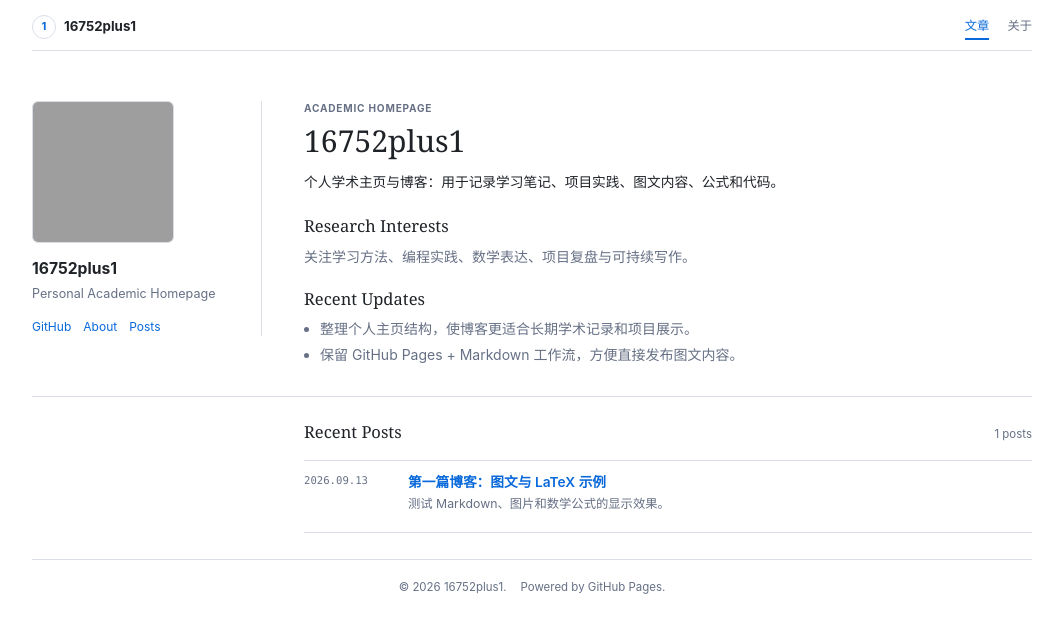
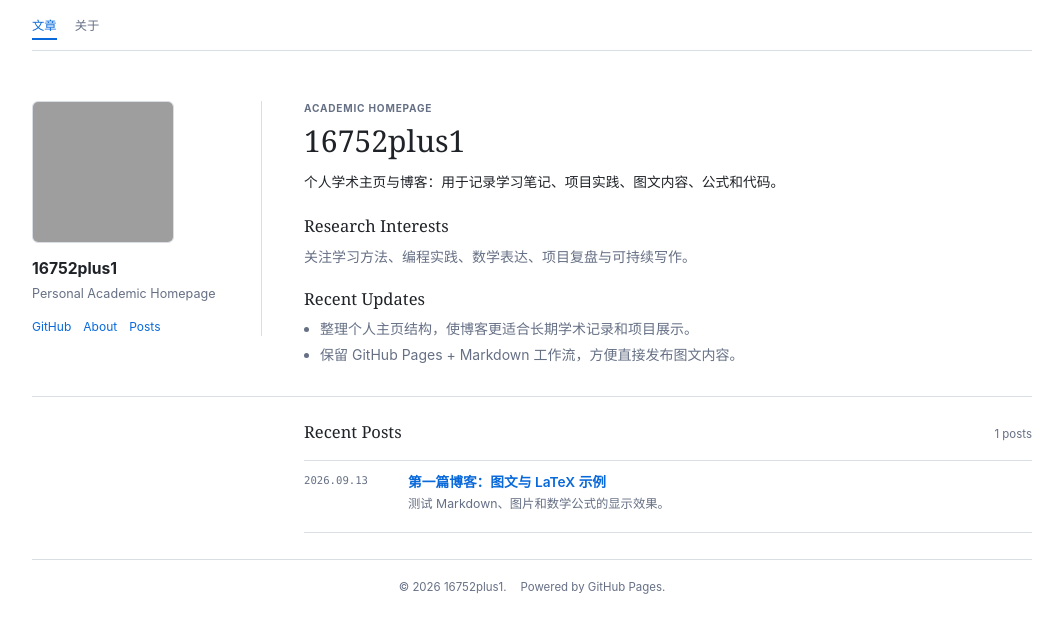
Before and after one commit to 16752plus1/16752plus1.github.io, a Jekyll site: the page built from index.md, in a window 1280 px wide. Shown: the top 633 px of the page, without its empty margins (108-1171 px from the left). Built offline with Jekyll 4.4.1, drawn with Linux system fonts in a browser that asks for light colours; grey boxes are pictures that could not be loaded.

Commit message:
Update default.html

```diff
--- a/_layouts/default.html
+++ b/_layouts/default.html
@@ -20,11 +20,7 @@
   <script defer src="https://cdn.jsdelivr.net/npm/mathjax@3/es5/tex-mml-chtml.js"></script>
 </head>
 <body>
-  <header class="site-header">
-    <a class="brand" href="{{ '/' | relative_url }}" aria-label="返回首页">
-      <span class="brand-mark">{{ site.title | slice: 0 }}</span>
-      <span>{{ site.title }}</span>
-    </a>
+  <header class="site-header nav-header">
     <nav class="nav" aria-label="主导航">
       <a href="{{ '/' | relative_url }}" {% if page.url == '/' %}aria-current="page"{% endif %}>文章</a>
       <a href="{{ '/about/' | relative_url }}" {% if page.url contains '/about/' %}aria-current="page"{% endif %}>关于</a>
```
